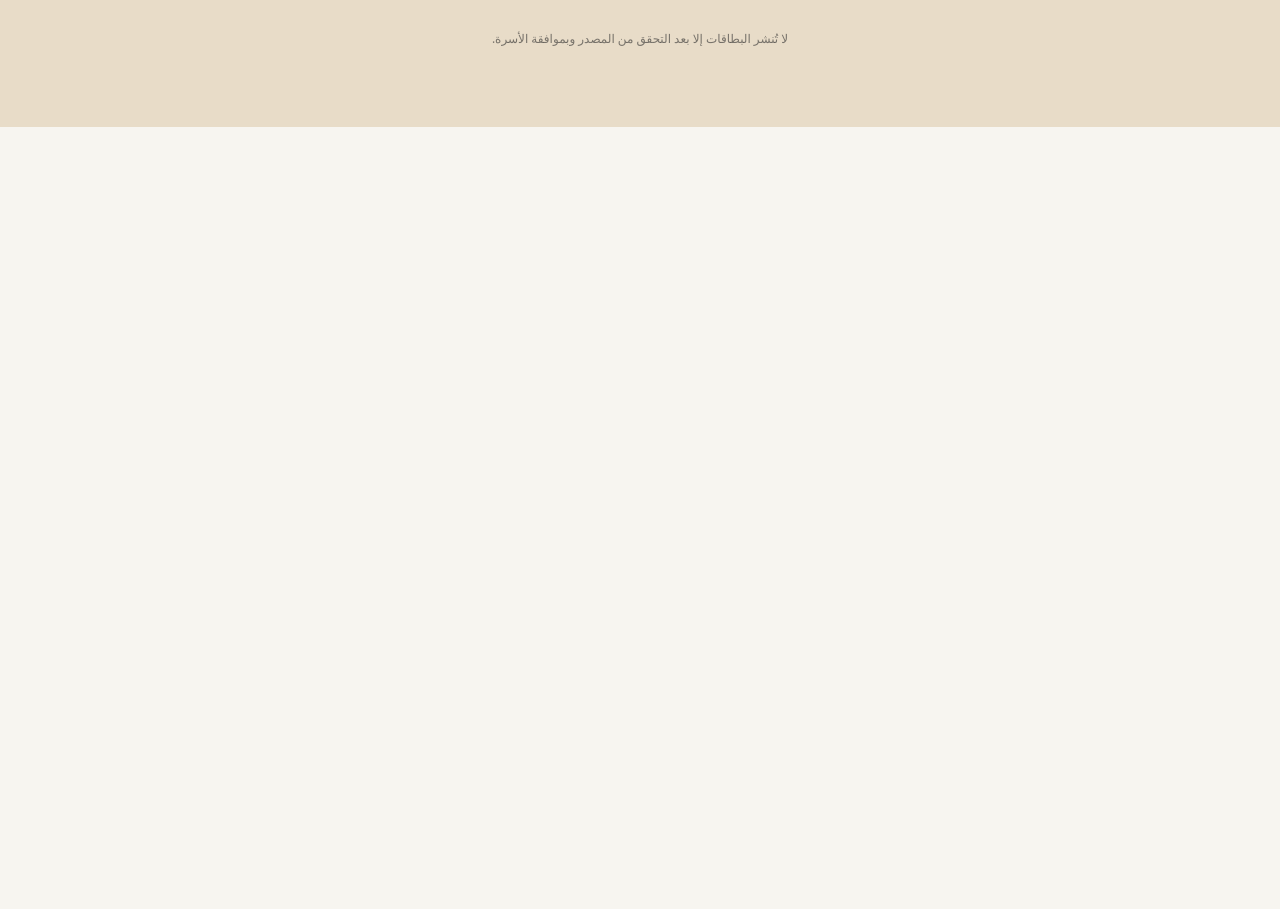
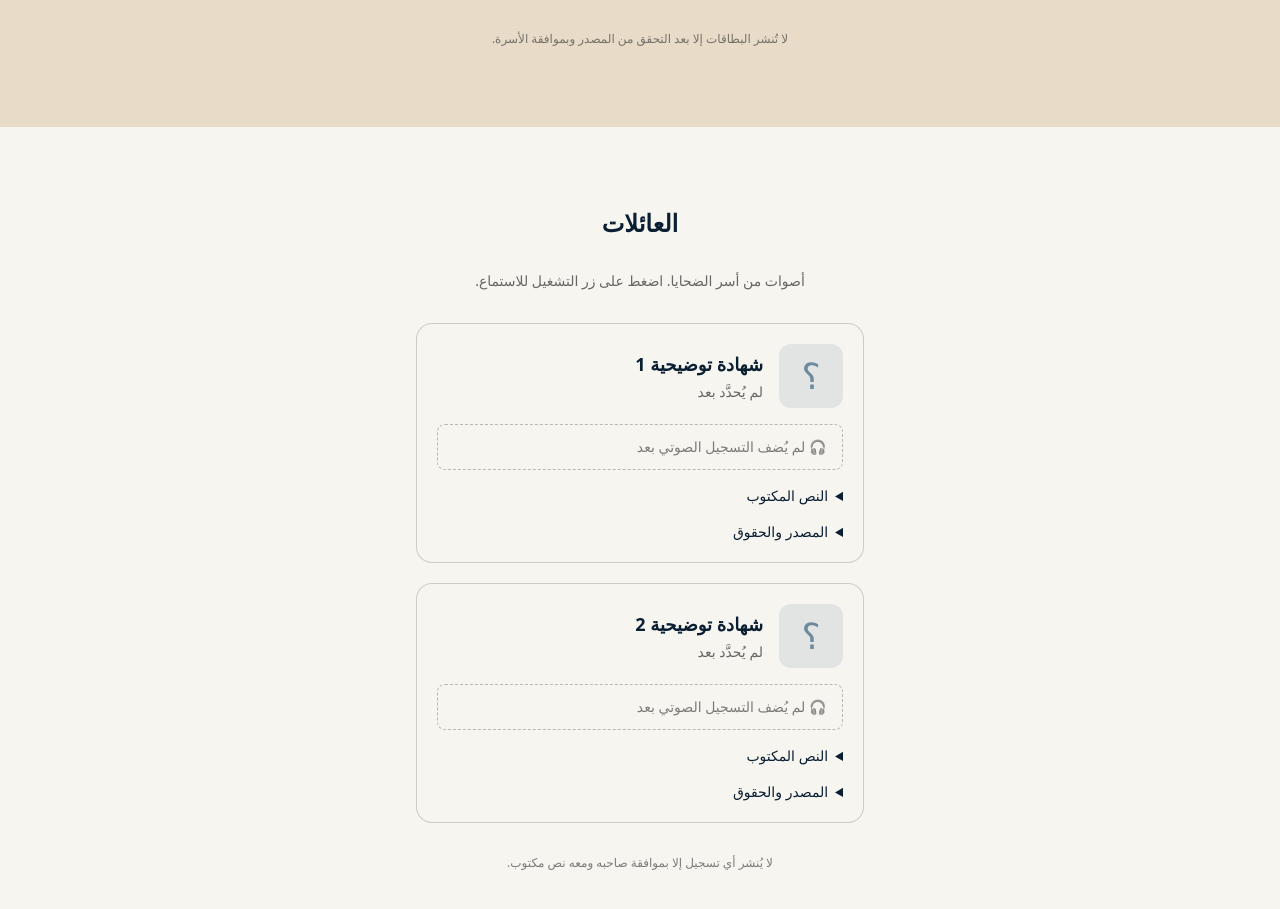
Before and after one commit to Mesetudes/lo-joola, a Next.js app: page /ar/alladhina-baqou in a window 1280 px wide. Shown: the part 1270-2179 px from the top of the page. Before the commit the page ends 1397 px from the top, so only its background shows below. Built offline with nearby package versions, Linux system fonts and the light colour scheme.

Commit message:
feat: chapter 04 families section with audio testimony cards

```diff
--- a/app/[locale]/alladhina-baqou/page.tsx
+++ b/app/[locale]/alladhina-baqou/page.tsx
@@ -1,11 +1,13 @@
 import PeopleCover from "@/components/sections/PeopleCover";
 import PeopleGallery from "@/components/sections/PeopleGallery";
+import FamiliesSection from "@/components/sections/FamiliesSection";
 
 export default function AlladhinaBaqouPage() {
   return (
     <main className="flex flex-col">
       <PeopleCover />
       <PeopleGallery />
+      <FamiliesSection />
     </main>
   );
 }
--- /dev/null
+++ b/components/narrative/AudioTestimony.tsx
@@ -0,0 +1,39 @@
+import Portrait from "@/components/ui/Portrait";
+import Field from "@/components/ui/Field";
+import SourceBadge from "@/components/narrative/SourceBadge";
+import type { Testimony } from "@/types/testimony";
+
+export default function AudioTestimony({ item }: { item: Testimony }) {
+  return (
+    <article className="flex w-full flex-col gap-4 rounded-2xl border border-charcoal/20 bg-off-white p-5">
+      <div className="flex items-center gap-4">
+        <Portrait photo={item.photo} alt={item.alt} className="h-16 w-16 shrink-0 rounded-xl" />
+        <div className="flex flex-col gap-1">
+          <h3 className="text-lg font-bold text-deep-navy">{item.titre}</h3>
+          <p className="text-sm text-charcoal/70">{item.locuteur ?? "لم يُحدَّد بعد"}</p>
+        </div>
+      </div>
+      {item.audio ? (
+        <audio controls preload="none" src={item.audio} aria-label={item.titre} className="w-full" />
+      ) : (
+        <p className="rounded-lg border border-dashed border-charcoal/30 px-4 py-3 text-sm text-charcoal/60">🎧 لم يُضف التسجيل الصوتي بعد</p>
+      )}
+      <details className="text-sm">
+        <summary className="cursor-pointer font-medium text-deep-navy">النص المكتوب</summary>
+        <p className="mt-2 leading-relaxed">{item.transcription}</p>
+      </details>
+      <details className="text-sm">
+        <summary className="cursor-pointer font-medium text-deep-navy">المصدر والحقوق</summary>
+        <div className="mt-3 flex flex-col gap-3">
+          <Field label="المصدر" value={item.source} />
+          <Field label="موافقة صاحب الشهادة" value={item.consentement} />
+          <Field label="حقوق الاستخدام" value={item.usage_rights} />
+          <div>
+            <SourceBadge status={item.statut_verification} />
+          </div>
+          {item.notes ? <p className="text-xs text-charcoal/60">{item.notes}</p> : null}
+        </div>
+      </details>
+    </article>
+  );
+}
--- /dev/null
+++ b/components/sections/FamiliesSection.tsx
@@ -0,0 +1,20 @@
+import AudioTestimony from "@/components/narrative/AudioTestimony";
+import type { Testimony } from "@/types/testimony";
+import testimoniesData from "@/data/testimonies.json";
+
+const testimonies = testimoniesData as Testimony[];
+
+export default function FamiliesSection() {
+  return (
+    <section id="families" className="flex flex-col items-center gap-8 bg-off-white px-6 py-20 text-charcoal">
+      <h2 className="text-2xl font-bold text-deep-navy">العائلات</h2>
+      <p className="max-w-md text-center text-sm text-charcoal/70">أصوات من أسر الضحايا. اضغط على زر التشغيل للاستماع.</p>
+      <div className="flex w-full max-w-md flex-col gap-5">
+        {testimonies.map((item) => (
+          <AudioTestimony key={item.id} item={item} />
+        ))}
+      </div>
+      <p className="max-w-md text-center text-xs text-charcoal/60">لا يُنشر أي تسجيل إلا بموافقة صاحبه ومعه نص مكتوب.</p>
+    </section>
+  );
+}
--- a/components/sections/PeopleGallery.tsx
+++ b/components/sections/PeopleGallery.tsx
@@ -1,27 +1,14 @@
 "use client";
 
 import { useState } from "react";
-import Image from "next/image";
 import Modal from "@/components/ui/Modal";
 import Field from "@/components/ui/Field";
+import Portrait from "@/components/ui/Portrait";
 import SourceBadge from "@/components/narrative/SourceBadge";
 import type { Person } from "@/types/person";
 import peopleData from "@/data/people.json";
 
 const people = peopleData as Person[];
-
-function Portrait({ person, className }: { person: Person; className: string }) {
-  if (person.photo) {
-    return (
-      <div className={`relative overflow-hidden ${className}`}>
-        <Image src={person.photo} alt={person.alt} fill className="object-cover" />
-      </div>
-    );
-  }
-  return (
-    <div aria-hidden="true" className={`flex items-center justify-center bg-sea-blue/10 text-4xl text-sea-blue/60 ${className}`}>؟</div>
-  );
-}
 
 export default function PeopleGallery() {
   const [selectedId, setSelectedId] = useState<string | null>(null);
@@ -34,7 +21,7 @@ export default function PeopleGallery() {
       <div className="grid w-full max-w-3xl grid-cols-2 gap-4 sm:grid-cols-3">
         {people.map((person) => (
           <button key={person.id} type="button" onClick={() => setSelectedId(person.id)} className="flex flex-col gap-2 rounded-xl border border-charcoal/20 bg-off-white p-3 text-start transition hover:border-sea-blue">
-            <Portrait person={person} className="aspect-square w-full rounded-lg" />
+            <Portrait photo={person.photo} alt={person.alt} className="aspect-square w-full rounded-lg" />
             <span className="text-sm font-bold text-deep-navy">{person.nom}</span>
           </button>
         ))}
@@ -44,7 +31,7 @@ export default function PeopleGallery() {
         {selected ? (
           <>
             <div className="flex items-center gap-4">
-              <Portrait person={selected} className="h-24 w-24 shrink-0 rounded-xl" />
+              <Portrait photo={selected.photo} alt={selected.alt} className="h-24 w-24 shrink-0 rounded-xl" />
               <h3 className="text-xl font-bold text-deep-navy">{selected.nom}</h3>
             </div>
             <Field label="العمر" value={selected.age} />
--- /dev/null
+++ b/components/ui/Portrait.tsx
@@ -0,0 +1,20 @@
+import Image from "next/image";
+
+type PortraitProps = {
+  photo: string | null;
+  alt: string;
+  className?: string;
+};
+
+export default function Portrait({ photo, alt, className = "" }: PortraitProps) {
+  if (photo) {
+    return (
+      <div className={`relative overflow-hidden ${className}`}>
+        <Image src={photo} alt={alt} fill sizes="(min-width: 640px) 250px, 50vw" className="object-cover" />
+      </div>
+    );
+  }
+  return (
+    <div aria-hidden="true" className={`flex items-center justify-center bg-sea-blue/10 text-4xl text-sea-blue/60 ${className}`}>؟</div>
+  );
+}
--- /dev/null
+++ b/data/testimonies.json
@@ -0,0 +1,32 @@
+[
+  {
+    "id": "testimony-sample-1",
+    "titre": "شهادة توضيحية 1",
+    "locuteur": null,
+    "photo": null,
+    "alt": "",
+    "audio": null,
+    "transcription": "ستُضاف هنا النسخة النصية الكاملة للتسجيل، وهي إلزامية لكل تسجيل صوتي.",
+    "source": null,
+    "source_url": null,
+    "consentement": null,
+    "usage_rights": null,
+    "statut_verification": "unverified",
+    "notes": "هذه بطاقة توضيحية، ولا تمثل شهادة حقيقية."
+  },
+  {
+    "id": "testimony-sample-2",
+    "titre": "شهادة توضيحية 2",
+    "locuteur": null,
+    "photo": null,
+    "alt": "",
+    "audio": null,
+    "transcription": "ستُضاف هنا النسخة النصية الكاملة للتسجيل، وهي إلزامية لكل تسجيل صوتي.",
+    "source": null,
+    "source_url": null,
+    "consentement": null,
+    "usage_rights": null,
+    "statut_verification": "unverified",
+    "notes": "هذه بطاقة توضيحية، ولا تمثل شهادة حقيقية."
+  }
+]
--- /dev/null
+++ b/types/testimony.ts
@@ -0,0 +1,17 @@
+import type { VerificationStatus } from "@/types/editorial";
+
+export type Testimony = {
+  id: string;
+  titre: string;
+  locuteur: string | null;
+  photo: string | null;
+  alt: string;
+  audio: string | null;
+  transcription: string;
+  source: string | null;
+  source_url: string | null;
+  consentement: string | null;
+  usage_rights: string | null;
+  statut_verification: VerificationStatus;
+  notes: string | null;
+};
```
